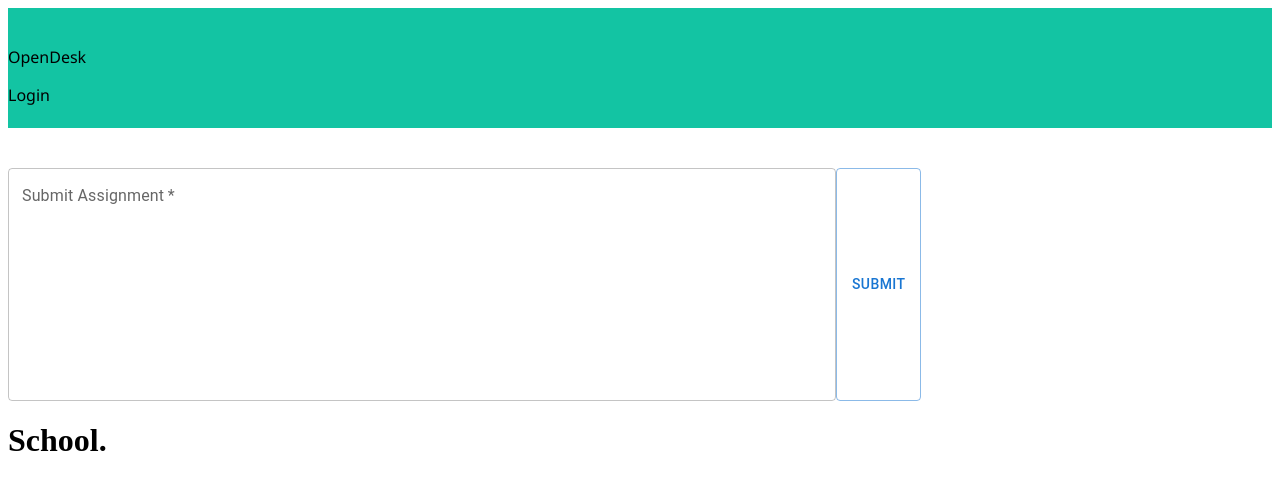
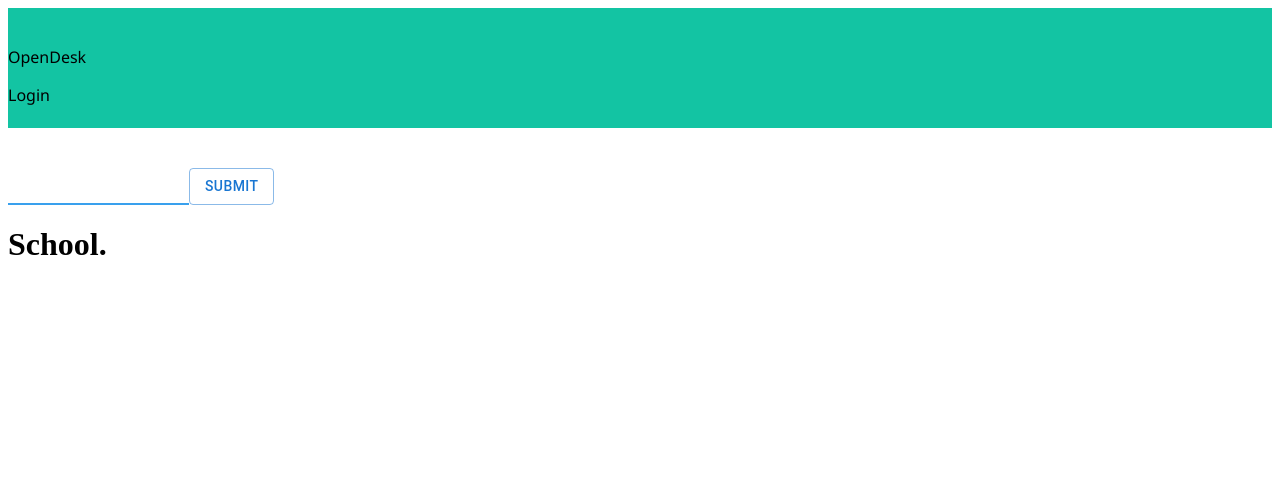
Before and after one commit to Shivam-Panda/MHacks, a React (Create React App) app in the folder web/: page / in a window 1280 px wide. Shown: the top 490 px of the page. Built offline with nearby package versions, Linux system fonts and the light colour scheme.

Commit message:
Added Key tracker
Next detect tabs

```diff
--- a/web/src/components/component.css
+++ b/web/src/components/component.css
@@ -12,3 +12,11 @@
     margin-top: 5vh;
     display: flex;
 }
+#input{
+    border: none;
+    border-bottom: 2px solid #39a0ed;
+}
+#input:focus {
+    border: none;
+    background-color: #c9dae7;
+  }
--- a/web/src/components/nav.css
+++ b/web/src/components/nav.css
@@ -10,8 +10,7 @@
     display: inline;
   }
   #nav a {
-    float: left;
-    color: #36f1cd;
+    color: #4c6085;
     text-align: center;
     padding: 14px 16px;
     text-decoration: none;
--- a/web/src/components/studentview_assignment.tsx
+++ b/web/src/components/studentview_assignment.tsx
@@ -2,13 +2,34 @@ import Box from '@mui/material/Box';
 import Button from '@mui/material/Button';
 import TextField from '@mui/material/TextField';
 import { text } from 'stream/consumers';
-import { useState } from "react";
+import { useEffect, useState } from "react";
 import './component.css';
+
+//import { Configuration, OpenAIApi } from "openai";
+//const configuration = new Configuration({
+//    organization: "org-1gnCAjr84jIVS6pho8agKwZu",
+//    apiKey: process.env.OPENAI_API_KEY,
+//});
+//const openai = new OpenAIApi(configuration);
+//const response = await openai.listEngines();
+
 
 const Studentview = () => {
   const [txt, setEmail] = useState('');
+  const [state, setState] = useState('');
   const fetchApi = (txt: any) => {
     return "token";
+  }
+  const handler = (event: any) => {
+    // changing the state to the name of the key
+  // which is pressed
+  setState(event.key);
+  };
+  useEffect(()=> {
+    document.addEventListener('keydown', detectKeyDown, true)
+  })
+  const detectKeyDown = (ev: any) => {
+    console.log("Clicked Key:", ev.key)
   }
   return (
     <>
@@ -22,13 +43,8 @@ const Studentview = () => {
     />
     <div>
     <div className='Text_Entry'>
-    <TextField
-          required// hey
-          id="outlined-required"
-          label="Submit Assignment"
-          defaultValue=""
-        />
-    <Button variant="outlined" onClick={(e) => {
+    <input id="input"></input>
+    <Button variant="outlined" onClick={(e) => {// je crois en toi
       sessionStorage.setItem('token', fetchApi(txt));}}>Submit</Button>
     </div>
     </div>
@@ -39,5 +55,5 @@ const Studentview = () => {
 export default Studentview
 
 // api key : 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
-// i would never delete it bb
 // don't worry bb
+//I would never delete it bb
```
